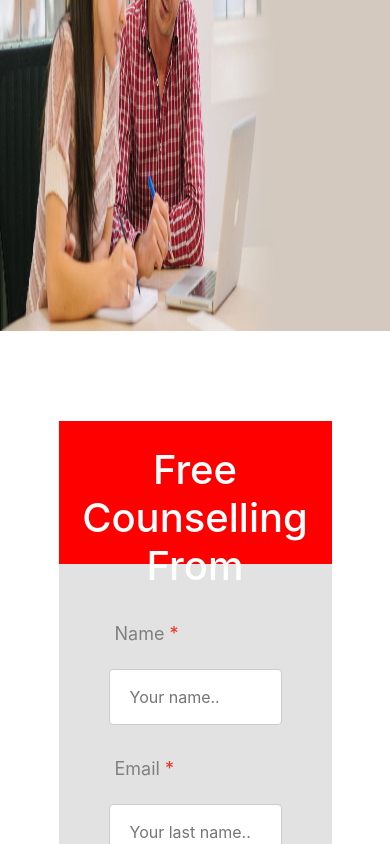
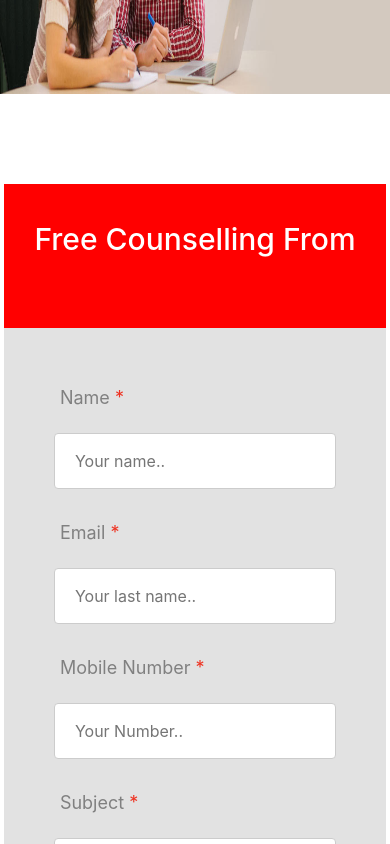
Before and after one commit to SagarGi/wavesedunep, a React (Create React App) app: page /freecounselling in a window 390 px wide. Shown: the part 256-1100 px from the top of the page. Built offline with nearby package versions, Linux system fonts and the light colour scheme.

Commit message:
counsellresponsive

```diff
--- a/src/FreeCounselling.css
+++ b/src/FreeCounselling.css
@@ -104,3 +104,31 @@ input[type=text], select {
     align-items: center;
     color: red;
   }
+
+  @media only screen and (max-width: 412px) {
+
+    .counsellusimage
+    {
+        height: 30vh;
+    }
+
+    .heading
+      {
+        width: 98%;
+
+
+      }
+    .formdiv{
+      width: 98%;
+    }
+
+    .freecounsell
+    {
+      font-size: 30px;
+      padding-top: 37px;
+    }
+
+
+
+
+  }
```
